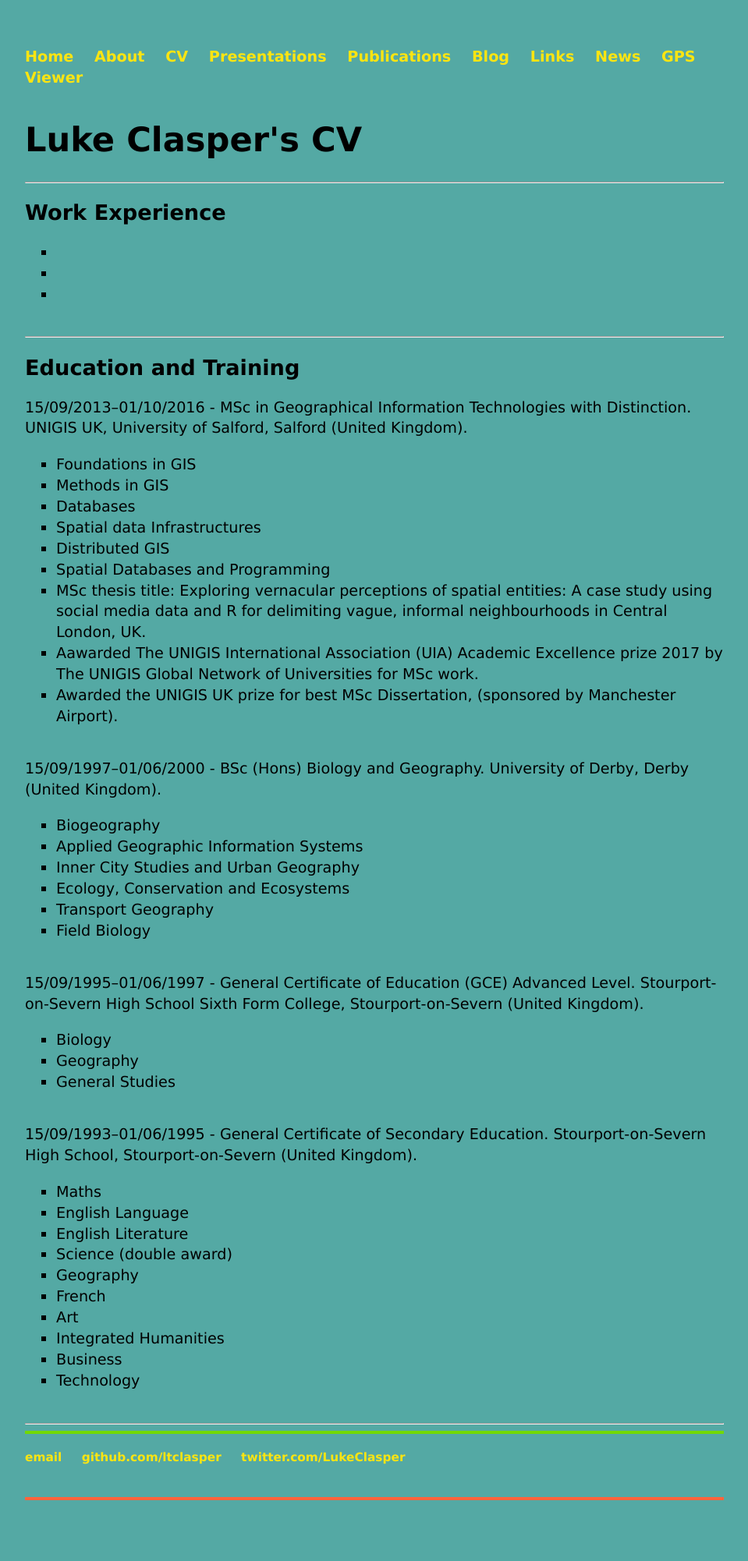
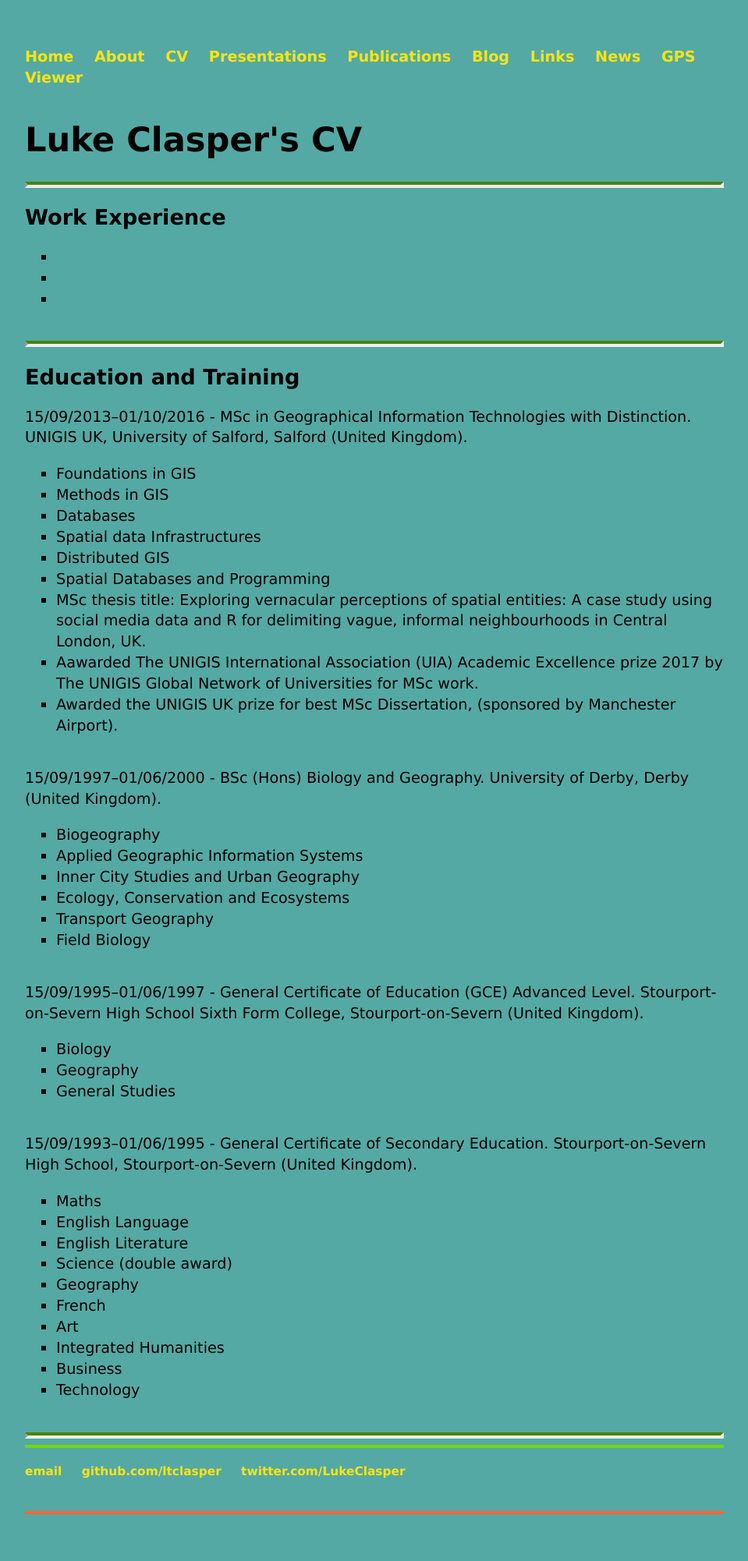
Before and after one commit to ltclasper/ltclasper.github.io, a Jekyll site: the page built from cv/index.html, in a window 1280 px wide. Shown: the whole page at 78% size, without its empty margins (160-1119 px from the left). Built offline with Jekyll 4.4.1, drawn with Linux system fonts in a browser that asks for light colours.

Commit message:
Update main.css

```diff
--- a/css/main.css
+++ b/css/main.css
@@ -60,3 +60,13 @@ ul.posts li {
     list-style: none;
     font-family:Verdana, Geneva, sans-serif;
 }
+hr {
+    border-top: 4px solid #72D903;
+    display: block;
+    margin-top: 0.5em;
+    margin-bottom: 0.5em;
+    margin-left: auto;
+    margin-right: auto;
+    border-style: inset;
+    border-width: 4px;
+}
```
